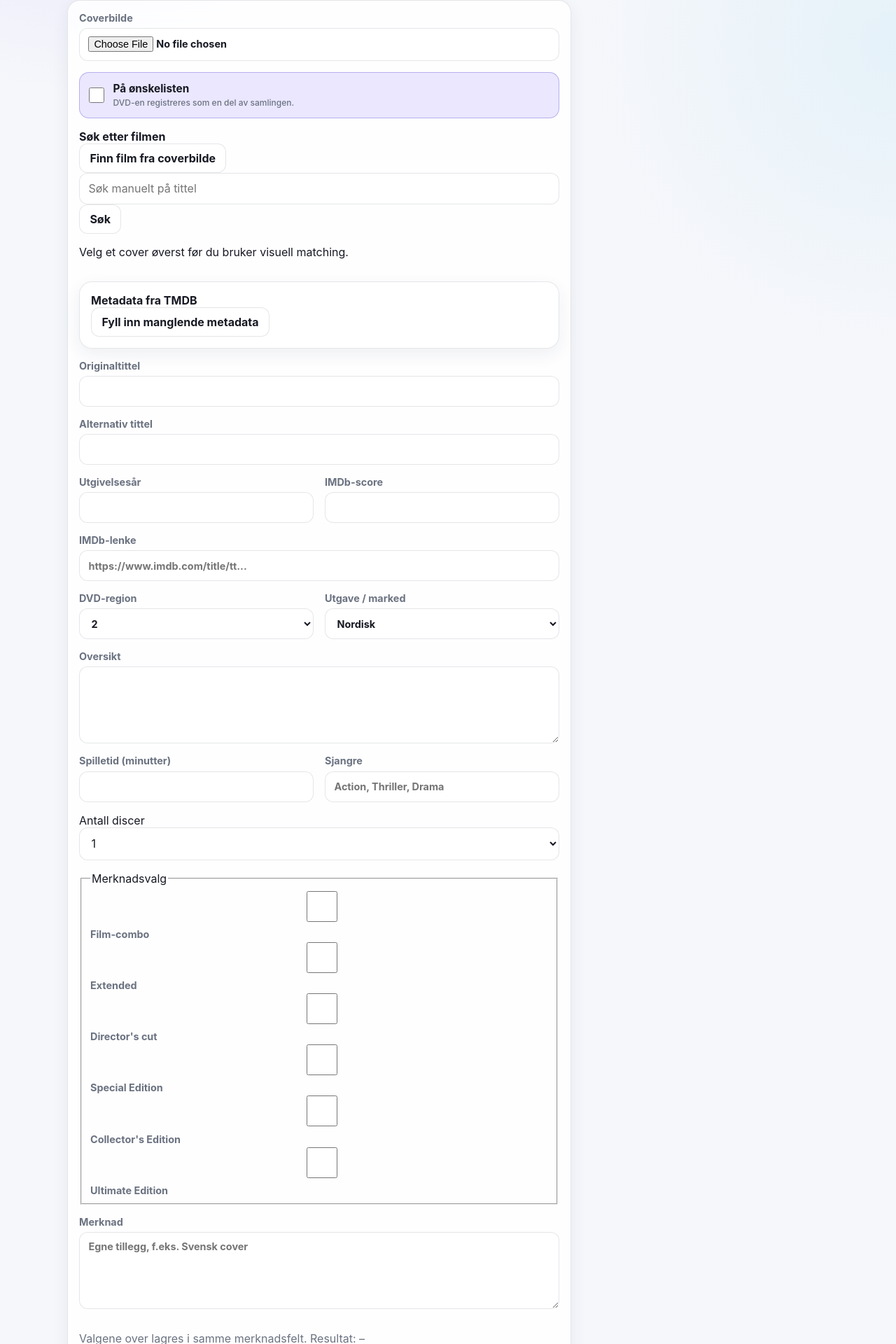
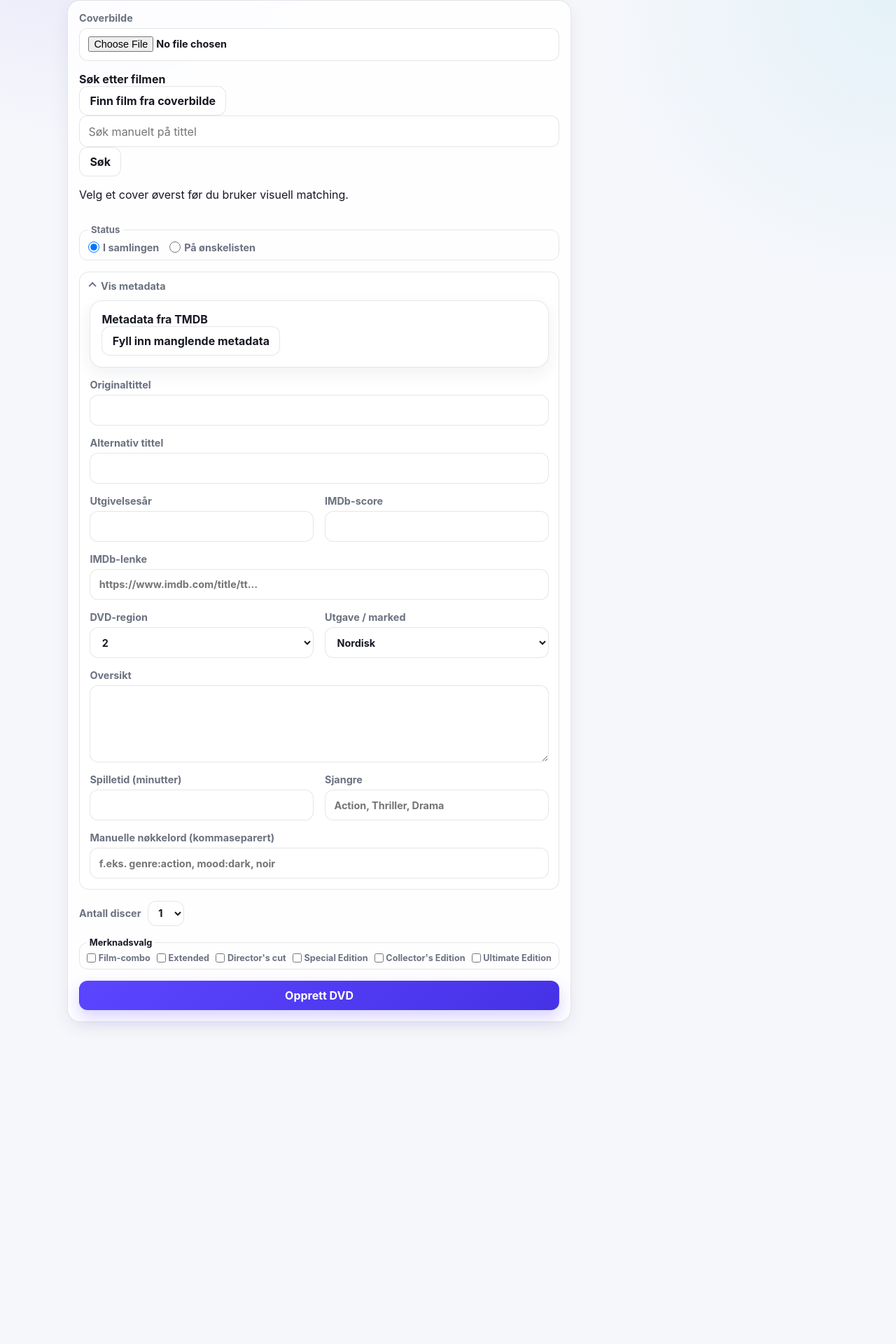
Before and after one commit to ArildHenrichsen/dvd-catalog, a Next.js app: page /releases/new in a window 1280 px wide. Shown: the part 173-2093 px from the top of the page at 70% size. After the commit the page ends 1649 px from the top, so only its background shows below. Built offline with nearby package versions, Linux system fonts and the light colour scheme.

Commit message:
Update DVD form status and note handling

```diff
--- a/app/globals.css
+++ b/app/globals.css
@@ -654,6 +654,138 @@ dialog::backdrop {
   line-height: 1.35;
 }
 
+.status-radio-group {
+  display: flex;
+  align-items: center;
+  flex-wrap: wrap;
+  gap: .45rem .9rem;
+  margin: 0;
+  padding: .55rem .72rem;
+  border: 1px solid var(--border);
+  border-radius: 12px;
+}
+
+.status-radio-group legend {
+  padding: 0 .28rem;
+  color: var(--muted);
+  font-size: .82rem;
+  font-weight: 750;
+}
+
+.status-radio-option {
+  display: inline-flex;
+  align-items: center;
+  gap: .34rem;
+  font-size: .9rem;
+  font-weight: 650;
+}
+
+.status-radio-option input {
+  width: 16px;
+  min-height: 16px;
+  height: 16px;
+  margin: 0;
+}
+
+.note-annotation-fieldset {
+  display: grid;
+  gap: .28rem;
+  margin: 0;
+  padding: .48rem .62rem;
+  border: 1px solid var(--border);
+  border-radius: 12px;
+}
+
+.note-annotation-fieldset legend {
+  padding: 0 .24rem;
+  font-size: .8rem;
+  font-weight: 700;
+}
+
+.note-annotation-options {
+  display: flex;
+  flex-wrap: wrap;
+  gap: .16rem .56rem;
+}
+
+.note-annotation-option {
+  display: inline-flex;
+  align-items: center;
+  gap: .24rem;
+  font-size: .79rem;
+  line-height: 1.2;
+}
+
+.note-annotation-option input {
+  flex: 0 0 auto;
+  width: 13px;
+  min-height: 13px;
+  height: 13px;
+  margin: 0;
+  padding: 0;
+}
+
+.disc-count-inline {
+  display: flex;
+  align-items: center;
+  flex-wrap: wrap;
+  gap: .62rem;
+  font-size: .9rem;
+  font-weight: 750;
+  color: var(--muted);
+}
+
+.disc-count-inline select {
+  width: auto;
+  min-height: 36px;
+  padding: .32rem .62rem;
+}
+
+.metadata-collapsible {
+  border: 1px solid var(--border);
+  border-radius: 14px;
+  background: var(--card);
+}
+
+.metadata-collapsible > summary {
+  cursor: pointer;
+  list-style: none;
+  display: flex;
+  align-items: center;
+  gap: .45rem;
+  padding: .72rem .9rem;
+  font-size: .9rem;
+  font-weight: 750;
+  color: var(--muted);
+  user-select: none;
+}
+
+.metadata-collapsible > summary::-webkit-details-marker {
+  display: none;
+}
+
+.metadata-collapsible-chevron {
+  width: .52rem;
+  height: .52rem;
+  border-right: 2px solid currentColor;
+  border-bottom: 2px solid currentColor;
+  transform: rotate(45deg);
+  transition: transform .18s ease;
+  flex: 0 0 auto;
+}
+
+.metadata-collapsible[open]
+  > summary
+  .metadata-collapsible-chevron {
+  transform: rotate(225deg);
+}
+
+.metadata-collapsible-body {
+  display: grid;
+  gap: 1rem;
+  padding: 0 .9rem .9rem;
+}
+
 .wishlist-card-label,
 .wishlist-badge {
   width: fit-content;
@@ -722,6 +854,14 @@ dd {
 
   .wishlist-toggle {
     padding: .74rem;
+  }
+
+  .status-radio-group {
+    padding: .52rem .6rem;
+  }
+
+  .note-annotation-options {
+    gap: .14rem .48rem;
   }
 }
 
--- a/components/release-form.tsx
+++ b/components/release-form.tsx
@@ -144,10 +144,6 @@ export function ReleaseForm({
     useState<StructuredNoteLabel[]>(
       parsedNotes.selectedLabels,
     );
-
-  const [customNotes, setCustomNotes] = useState(
-    parsedNotes.customText,
-  );
 
   const [autoKeywords, setAutoKeywords] = useState(
     defaults?.auto_keywords ?? [],
@@ -591,7 +587,7 @@ export function ReleaseForm({
     payload.notes = formatReleaseNotes({
       discCount,
       selectedLabels: selectedNoteLabels,
-      customText: customNotes,
+      customText: "",
     });
     payload.manual_keywords = splitKeywordInput(manualKeywords);
     payload.metadata_provider =
@@ -721,12 +717,6 @@ export function ReleaseForm({
     setPendingPayload(null);
   }
 
-  const notePreview = formatReleaseNotes({
-    discCount,
-    selectedLabels: selectedNoteLabels,
-    customText: customNotes,
-  });
-
   return (
     <>
       <form
@@ -778,29 +768,6 @@ export function ReleaseForm({
             </div>
           )}
         </section>
-
-        <label className="wishlist-toggle">
-          <input
-            type="checkbox"
-            name="is_wishlist"
-            checked={isWishlist}
-            onChange={(event) =>
-              setIsWishlist(
-                event.target.checked,
-              )
-            }
-          />
-
-          <span className="wishlist-toggle-copy">
-            <strong>På ønskelisten</strong>
-
-            <small>
-              {isWishlist
-                ? "DVD-en vises på ønskelisten."
-                : "DVD-en registreres som en del av samlingen."}
-            </small>
-          </span>
-        </label>
 
         <MovieMetadataAssistant
           coverFile={coverFile}
@@ -930,6 +897,32 @@ export function ReleaseForm({
           }}
         />
 
+        <fieldset className="status-radio-group">
+          <legend>Status</legend>
+
+          <label className="status-radio-option">
+            <input
+              type="radio"
+              name="collection_status"
+              checked={!isWishlist}
+              onChange={() => setIsWishlist(false)}
+            />
+
+            <span>I samlingen</span>
+          </label>
+
+          <label className="status-radio-option">
+            <input
+              type="radio"
+              name="collection_status"
+              checked={isWishlist}
+              onChange={() => setIsWishlist(true)}
+            />
+
+            <span>På ønskelisten</span>
+          </label>
+        </fieldset>
+
         {release ? (
           <>
             <div className="disc-count-inline">
@@ -980,45 +973,6 @@ export function ReleaseForm({
                 ))}
               </div>
             </fieldset>
-
-            <label>
-              Merknad
-
-              <textarea
-                name="notes"
-                value={customNotes}
-                onChange={(event) =>
-                  setCustomNotes(event.target.value)
-                }
-                placeholder="Egne tillegg, f.eks. Svensk cover"
-              />
-            </label>
-
-            <p className="muted small">
-              Valgene over lagres i samme merknadsfelt.
-              {notePreview
-                ? ` Resultat: ${notePreview}`
-                : " Resultat: –"}
-            </p>
-
-            <label>
-              Manuelle nøkkelord (kommaseparert)
-              <input
-                name="manual_keywords"
-                value={manualKeywords}
-                onChange={(event) =>
-                  setManualKeywords(event.target.value)
-                }
-                placeholder="f.eks. genre:action, mood:dark, noir"
-              />
-            </label>
-
-            {!!autoKeywords.length && (
-              <p className="muted small">
-                Automatiske nøkkelord:{" "}
-                {autoKeywords.join(", ")}
-              </p>
-            )}
 
             <details className="metadata-collapsible">
               <summary>
@@ -1344,12 +1298,41 @@ export function ReleaseForm({
                     />
                   </label>
                 </div>
+
+                <label>
+                  Manuelle nøkkelord (kommaseparert)
+                  <input
+                    name="manual_keywords"
+                    value={manualKeywords}
+                    onChange={(event) =>
+                      setManualKeywords(event.target.value)
+                    }
+                    placeholder="f.eks. genre:action, mood:dark, noir"
+                  />
+                </label>
+
+                {!!autoKeywords.length && (
+                  <p className="muted small">
+                    Automatiske nøkkelord:{" "}
+                    {autoKeywords.join(", ")}
+                  </p>
+                )}
               </div>
             </details>
           </>
         ) : (
           <>
-            <section className="panel">
+            <details
+              className="metadata-collapsible"
+              open
+            >
+              <summary>
+                <span className="metadata-collapsible-chevron" />
+                Vis metadata
+              </summary>
+
+              <div className="metadata-collapsible-body">
+                <section className="panel">
               <div className="metadata-assistant-heading">
                 <strong>Metadata fra TMDB</strong>
               </div>
@@ -1448,7 +1431,7 @@ export function ReleaseForm({
                   </div>
                 </div>
               )}
-            </section>
+                </section>
 
             <label>
               Originaltittel
@@ -1489,7 +1472,7 @@ export function ReleaseForm({
               />
             </label>
 
-            <div className="two-col">
+                <div className="two-col">
               <label>
                 Utgivelsesår
 
@@ -1657,7 +1640,28 @@ export function ReleaseForm({
                   placeholder="Action, Thriller, Drama"
                 />
               </label>
-            </div>
+                </div>
+
+                <label>
+                  Manuelle nøkkelord (kommaseparert)
+                  <input
+                    name="manual_keywords"
+                    value={manualKeywords}
+                    onChange={(event) =>
+                      setManualKeywords(event.target.value)
+                    }
+                    placeholder="f.eks. genre:action, mood:dark, noir"
+                  />
+                </label>
+
+                {!!autoKeywords.length && (
+                  <p className="muted small">
+                    Automatiske nøkkelord:{" "}
+                    {autoKeywords.join(", ")}
+                  </p>
+                )}
+              </div>
+            </details>
 
             <div className="disc-count-inline">
               <span>Antall discer</span>
@@ -1708,55 +1712,8 @@ export function ReleaseForm({
               </div>
             </fieldset>
 
-            <label>
-              Merknad
-
-              <textarea
-                name="notes"
-                value={customNotes}
-                onChange={(event) =>
-                  setCustomNotes(event.target.value)
-                }
-                placeholder="Egne tillegg, f.eks. Svensk cover"
-              />
-            </label>
-
-            <p className="muted small">
-              Valgene over lagres i samme merknadsfelt.
-              {notePreview
-                ? ` Resultat: ${notePreview}`
-                : " Resultat: –"}
-            </p>
-
-            <label>
-              Manuelle nøkkelord (kommaseparert)
-              <input
-                name="manual_keywords"
-                value={manualKeywords}
-                onChange={(event) =>
-                  setManualKeywords(event.target.value)
-                }
-                placeholder="f.eks. genre:action, mood:dark, noir"
-              />
-            </label>
-
-            {!!autoKeywords.length && (
-              <p className="muted small">
-                Automatiske nøkkelord:{" "}
-                {autoKeywords.join(", ")}
-              </p>
-            )}
           </>
         )}
-
-        <p className="muted">
-          Status:{" "}
-          <strong>
-            {isWishlist
-              ? "På ønskelisten"
-              : "I samlingen"}
-          </strong>
-        </p>
 
         {error && (
           <p
```
Also changed, not shown: 1 other file (tests, documents, lock files or other folders).
